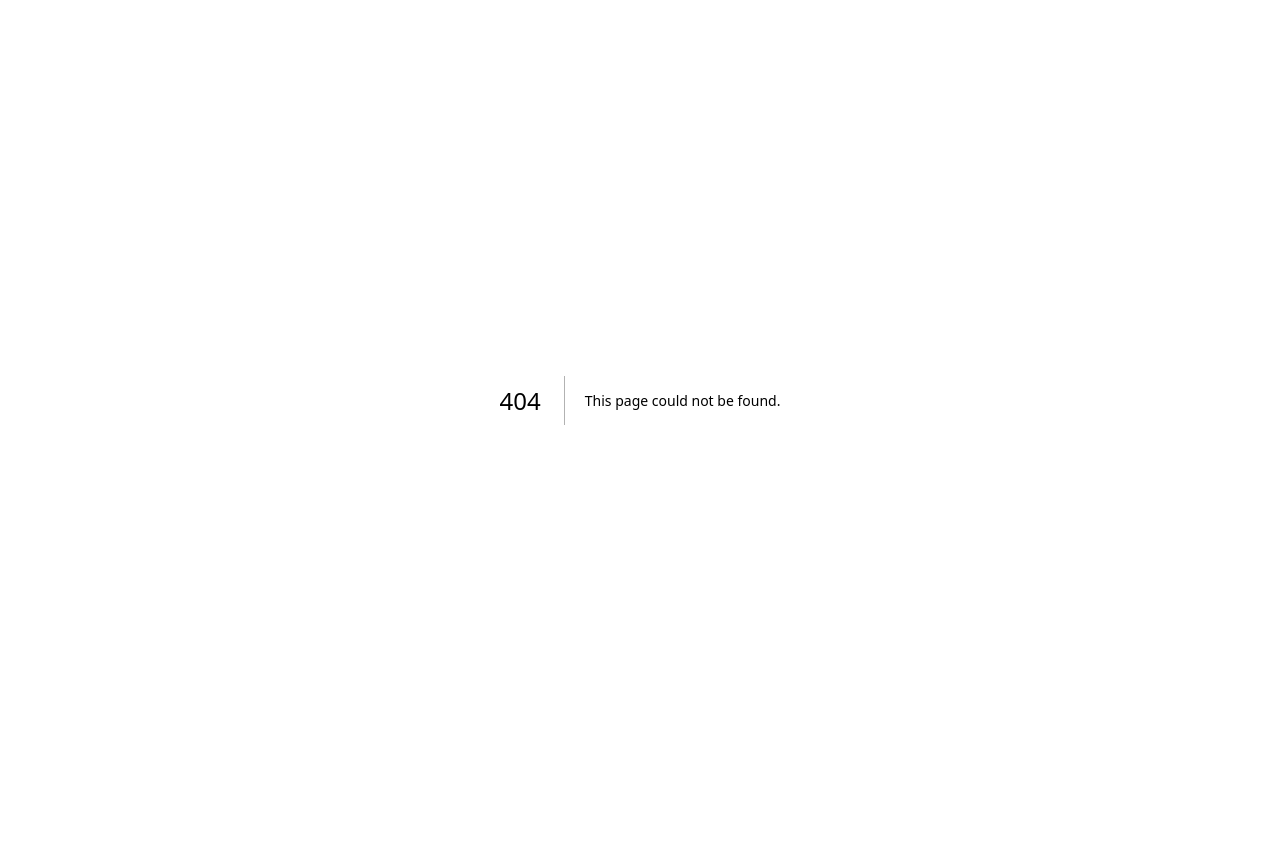
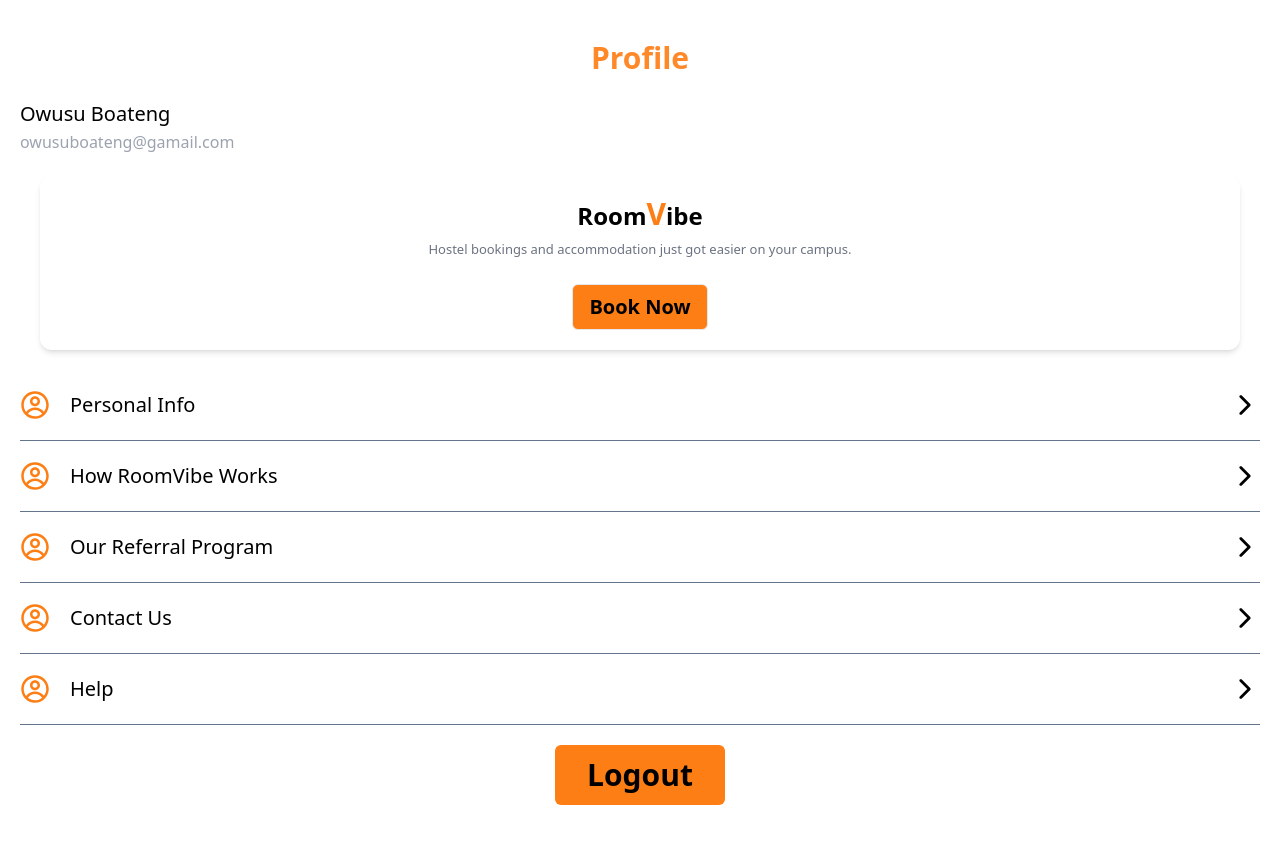
Before and after one commit to KwameGilbert/room-vibe, a Next.js app in the folder roomvibe/: page /profile in a window 1280 px wide. Before the commit this address had no page. Shown: the top 844 px of the page. Before the commit the page ends 800 px from the top, so only its background shows below. Built offline with nearby package versions, Linux system fonts and the light colour scheme.

Commit message:
all designs of the pages done left with the funtionalities

```diff
--- /dev/null
+++ b/roomvibe/app/booking/page.js
@@ -0,0 +1,16 @@
+import MobileNavbar from "@/src/Components/Home-components/MobileNavbar";
+import Image from "next/image";
+import Booking from "../../public/images/wishlist.gif"
+
+export default function booking(){
+  return(
+    <section>
+       <MobileNavbar/>
+      <h1 className="text-3xl text-center pt-10">My Booked List</h1>
+      <div className="flex flex-col items-center justify-center h-[90vh]">
+        <Image src={Booking} alt="wishlist"/>
+        <p>No Bookings Found</p>
+      </div>
+    </section>
+  )
+}
--- /dev/null
+++ b/roomvibe/app/map/page.js
@@ -0,0 +1,15 @@
+import MobileNavbar from "@/src/Components/Home-components/MobileNavbar";
+import Image from "next/image";
+import Map from "../../public/images/map.gif"
+
+export default function map (){
+  return(
+    <section>
+      <MobileNavbar/>
+      <h1 className="text-3xl text-center pt-10">Map</h1>
+      <div className="flex flex-col items-center justify-center h-[90vh]">
+        <Image src={Map} alt="map"/>
+      </div>
+    </section>
+  )
+}
--- /dev/null
+++ b/roomvibe/app/profile/page.js
@@ -0,0 +1,74 @@
+import MobileNavbar from "@/src/Components/Home-components/MobileNavbar"
+import Link from "next/link"
+import { CgProfile } from "react-icons/cg";
+import { IoIosArrowForward } from "react-icons/io";
+
+
+export default function profile() {
+  return(
+    <main>
+      <MobileNavbar/>
+      <section className="flex flex-col py-10 px-5  pb-24 h-[85h] overflow-scroll ">
+      <div>
+        <h1 className="text-center text-3xl pb-6 font-semibold text-[#ff8929]">Profile</h1>
+        <p className="flex flex-col text-xl">
+          Owusu Boateng
+          <small className="text-gray-400">owusuboateng@gamail.com</small>
+        </p>
+
+        <div className="shadow-md m-5 p-5 rounded-xl flex flex-col items-center justify-center">
+        <h1><Link href="/" className="text-2xl font-semibold">Room<span className="text-3xl text-[#fd7e14]">V</span>ibe</Link></h1>
+        <p className="text-[13px] py-2 text-gray-500">Hostel bookings and accommodation just got easier on your campus.</p>
+        <button className="border px-4 py-2 bg-[#fd7e14] rounded-md text-xl mt-4 font-semibold">Book Now</button>
+        </div>
+
+        <div className="flex flex-col">
+          <div className="flex items-center justify-between py-5 border-b border-slate-500">
+            <p className="flex gap-5 items-center ">
+              <CgProfile size={30} color="#fd7e14"/>
+              <small className="text-xl">Personal Info</small>
+            </p>
+            <IoIosArrowForward size={30}/>
+          </div>
+
+          <div className="flex items-center justify-between py-5 border-b border-slate-500">
+            <p className="flex gap-5 items-center ">
+              <CgProfile size={30} color="#fd7e14"/>
+              <small className="text-xl">How RoomVibe Works</small>
+            </p>
+            <IoIosArrowForward size={30}/>
+          </div>
+
+          <div className="flex items-center justify-between py-5 border-b border-slate-500">
+            <p className="flex gap-5 items-center ">
+              <CgProfile size={30} color="#fd7e14"/>
+              <small className="text-xl">Our Referral Program</small>
+            </p>
+            <IoIosArrowForward size={30}/>
+          </div>
+
+          <div className="flex items-center justify-between py-5 border-b border-slate-500">
+            <p className="flex gap-5 items-center ">
+              <CgProfile size={30} color="#fd7e14"/>
+              <small className="text-xl">Contact Us</small>
+            </p>
+            <IoIosArrowForward size={30}/>
+          </div>
+
+          <div className="flex items-center justify-between py-5 border-b border-slate-500">
+            <p className="flex gap-5 items-center ">
+              <CgProfile size={30} color="#fd7e14"/>
+              <small className="text-xl">Help</small>
+            </p>
+            <IoIosArrowForward size={30}/>
+          </div>
+        </div>
+        <div className="flex items-center justify-center pt-5">
+          <p></p>
+        <button className="text-3xl bg-[#fd7e14] px-8 py-3 rounded-md font-semibold">Logout</button>
+        </div>
+      </div>
+    </section>
+    </main>
+  )
+}
--- /dev/null
+++ b/roomvibe/app/wishlist/page.js
@@ -0,0 +1,16 @@
+import MobileNavbar from "@/src/Components/Home-components/MobileNavbar";
+import Image from "next/image";
+import Wishlist from "../../public/images/wishlist.gif"
+
+export default function wishlist (){
+  return(
+    <section>
+      <MobileNavbar/>
+      <h1 className="text-3xl text-center pt-10">Wishlist</h1>
+      <div className="flex flex-col items-center justify-center h-[90vh]">
+        <Image src={Wishlist} alt="wishlist"/>
+        <p>No hostel in your wishlist</p>
+      </div>
+    </section>
+  )
+}
--- a/roomvibe/src/Components/Home-components/MobileNavbar.js
+++ b/roomvibe/src/Components/Home-components/MobileNavbar.js
@@ -12,13 +12,13 @@ export default function MobileNavbar (){
       <ul className="flex gap-10 justify-center items-center w-full h-full py-2">
         <li className="text-[#fd7e14]"><Link href="/" className="flex flex-col items-center"><TbViewfinder size={25}/> <p className="text-[10px]">Explore</p></Link></li>
 
-        <li className=""><Link href="/" className="flex flex-col items-center"><FaRegStar size={25}/> <p className="text-[10px] text-[#868e96]">WishList</p></Link></li>
+        <li className=""><Link href="/wishlist" className="flex flex-col items-center"><FaRegStar size={25}/> <p className="text-[10px] text-[#868e96]">WishList</p></Link></li>
 
-        <li className=""><Link href="/" className="flex flex-col items-center"><FiMapPin size={25}/> <p className="text-[10px] text-[#868e96]">Map</p></Link></li>
+        <li className=""><Link href="/map" className="flex flex-col items-center"><FiMapPin size={25}/> <p className="text-[10px] text-[#868e96]">Map</p></Link></li>
 
-        <li className=""><Link href="/" className="flex flex-col items-center"><MdShoppingCartCheckout size={25}/> <p className="text-[10px] text-[#868e96]">Bookings</p></Link></li>
+        <li className=""><Link href="/booking" className="flex flex-col items-center"><MdShoppingCartCheckout size={25}/> <p className="text-[10px] text-[#868e96]">Bookings</p></Link></li>
 
-        <li className=""><Link href="/" className="flex flex-col items-center"><CgProfile size={25}/> <p className="text-[10px] text-[#868e96]">Profile</p></Link></li>
+        <li className=""><Link href="/profile" className="flex flex-col items-center"><CgProfile size={25}/> <p className="text-[10px] text-[#868e96]">Profile</p></Link></li>
       </ul>
     </header>
   )
```
Also changed, not shown: roomvibe/public/images/map.gif (added), roomvibe/public/images/wishlist.gif (added).
